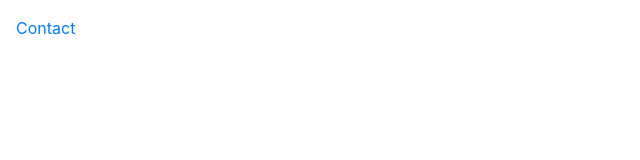
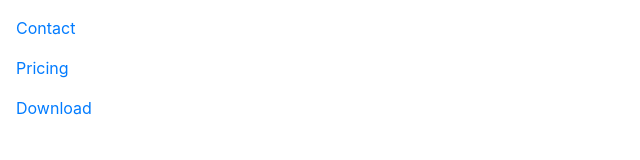
Before and after one commit to TanishqSingla/Bootstrap-journey, a plain HTML site: page 01-navbar/index.html in a window 1280 px wide. Shown: the whole page, without its empty margins (0-640 px from the left). Drawn offline with nearby package versions, Linux system fonts and the light colour scheme.

Commit message:
Vertical navbar

```diff
--- a/01-navbar/index.html
+++ b/01-navbar/index.html
@@ -27,6 +27,12 @@
         <li class="nav-item">
           <a href="" class="nav-link">Contact</a>
         </li>
+        <li class="nav-item">
+          <a href="" class="nav-link">Pricing</a>
+        </li>
+        <li class="nav-item">
+          <a href="" class="nav-link">Download</a>
+        </li>
       </ul>
     </nav>
   </body>
```
